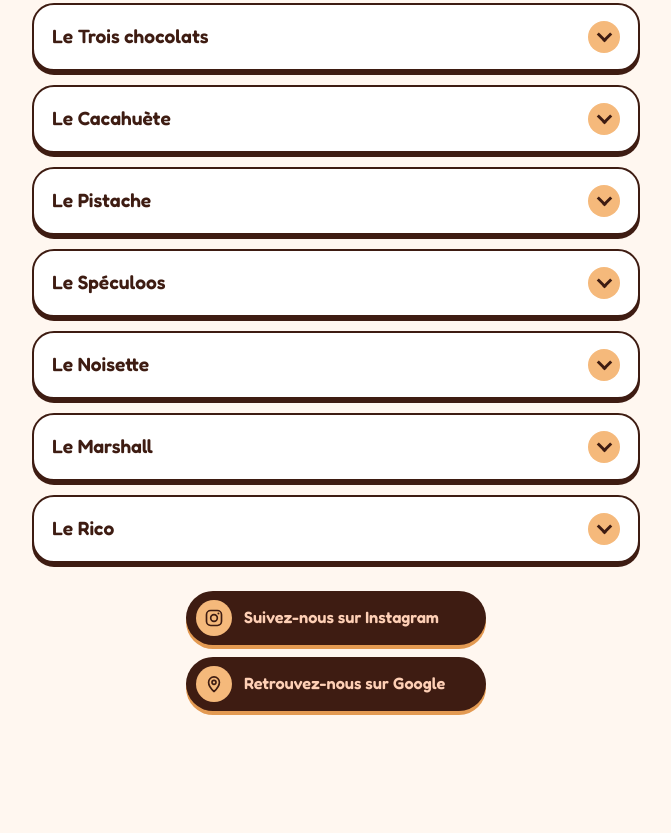
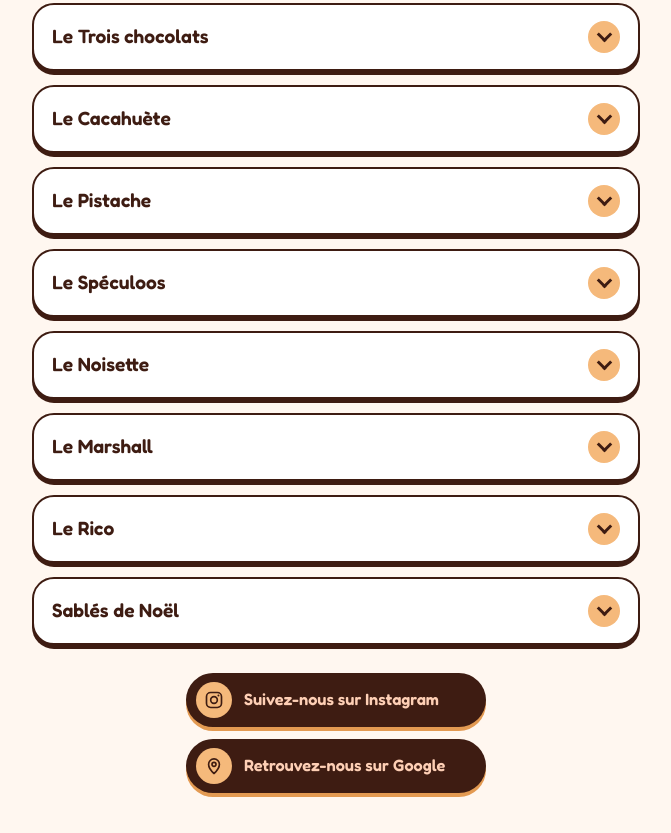
Before and after one commit to LeTempsDunCookie/LeTempsDunCookie.github.io, a plain HTML site: page index.html in a window 1280 px wide. Shown: the part 425-1258 px from the top of the page, without its empty margins (304-975 px from the left). Before the commit the page ends 1176 px from the top, so only its background shows below. Drawn offline with Linux system fonts and the light colour scheme.

Commit message:
Ajout des Sablés de Noël

```diff
--- a/index.html
+++ b/index.html
@@ -115,6 +115,11 @@ var PRODUITS = [
     nom: "Le Rico",
     ingredients: "Farine de blé, beurre (crème, ferments), sucre vergeoise (sucre, sirop de sucre inverti, anti-agglomérant : glycérol végétal, sucre caramélisé), chocolat au lait (sucre, pâte de cacao, beurre de cacao, poudre de lait entier, lactosérum en poudre, émulsifiant, lécithines, arôme), pâte à tartiner chocolat blanc-noisette (sucre, noisette, huile de colza, poudre de lait écrémé, chocolat blanc, émulsifiant, lécithine de tournesol), noisettes, sucre blanc, jaune d’œuf, levure chimique [poudre à lever (diphosphate de sodium, carbonates de sodium), amidon].",
     allergenes: ["Gluten (blé)", "Lait", "Œufs", "Noisettes"]
+  },
+  {
+    nom: "Sablés de Noël",
+    ingredients: "Farine de blé (T55), sucre, beurre, œuf, sucre vanillé, quatre-épices, sel.",
+    allergenes: ["Gluten (blé)", "Lait", "Œufs"]
   }
 ];
 
```
